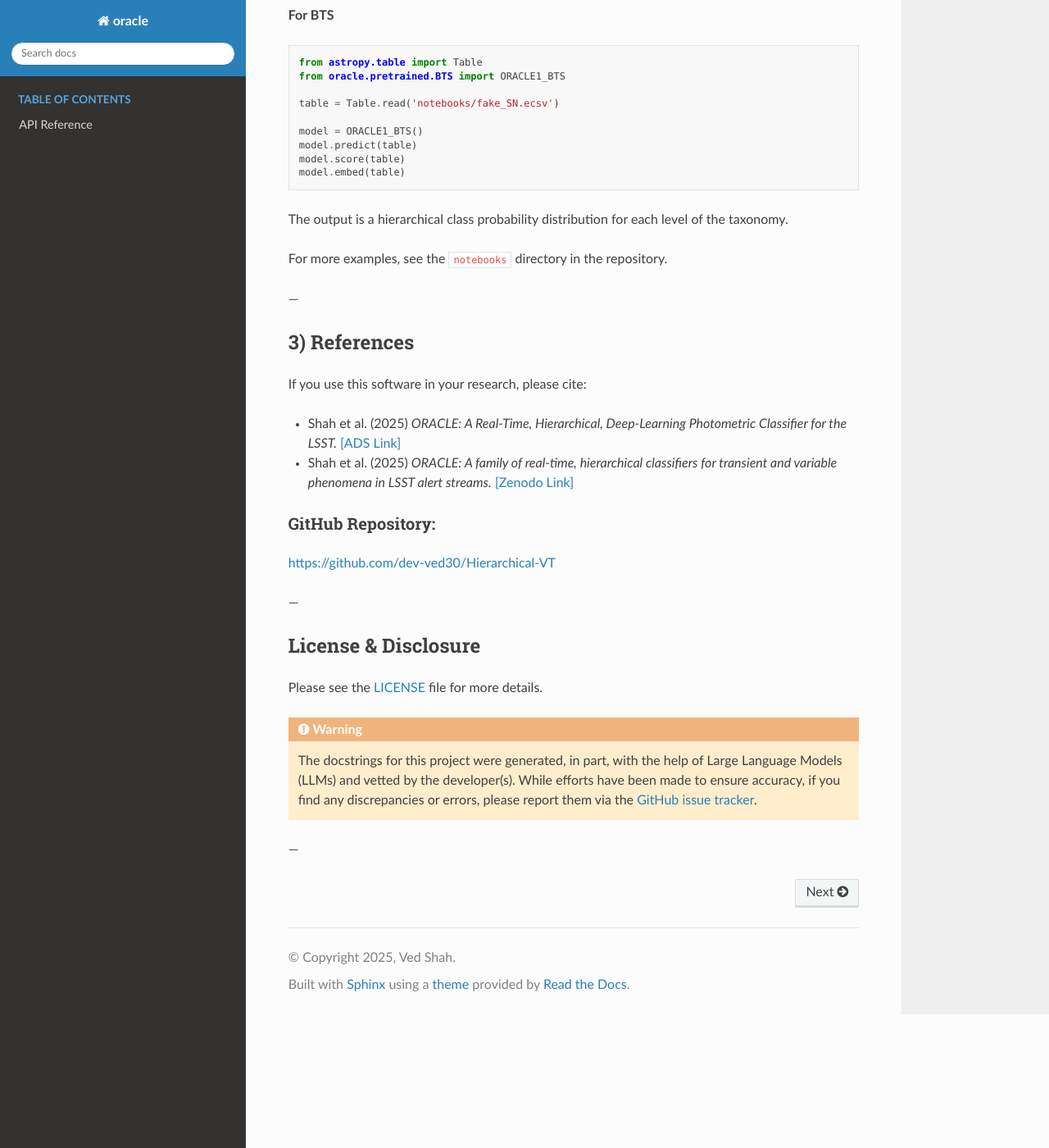
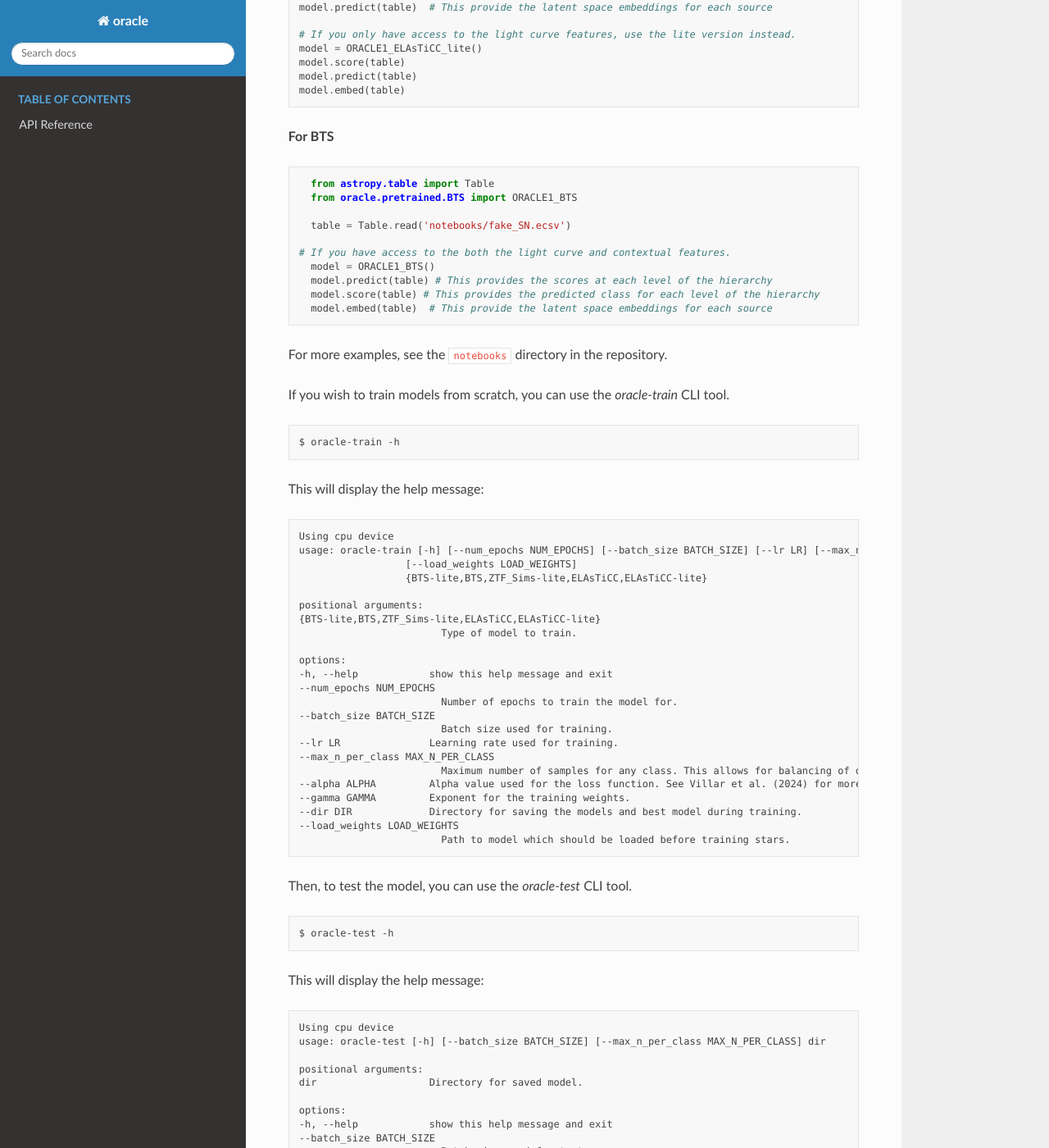
Before and after one commit to dev-ved30/Oracle, a Sphinx documentation site: the page built from docs/index.rst, in a window 1280 px wide and 1400 px high, scrolled down 1966 px. Shown: the whole window at 82% size. Built offline with Sphinx 7.4.7 and the Read the Docs theme 3.1.0, drawn with Linux system fonts in a browser that asks for light colours; pages that are not in the unit, such as notebooks, are missing from menus; some of the changed text lies outside the part shown.

Commit message:
updated docs with new links for the repo and updated instructions for train and test scripts

```diff
--- a/docs/index.rst
+++ b/docs/index.rst
@@ -40,22 +40,28 @@
 
 .. code-block:: bash
 
-   conda create --name oracle2 python=3.11
-   conda activate oracle2
+   conda create --name oracle python=3.11
+   conda activate oracle
 
-Then, install Oracle via pip:
+Then, install Oracle via pip: [Not available yet]
 
 .. code-block:: bash
 
-   pip install
+   pip install astro-oracle
+
+If you would like to install the version of the repository up on git, please use:
+
+.. code-block:: bash
+
+   pip install git+https://github.com/dev-ved30/Oracle.git
 
 If you intend to develop or modify the code, clone the repository and
 install in editable mode:
 
 .. code-block:: bash
 
-   git clone https://github.com/dev-ved30/Hierarchical-VT.git
-   cd Hierarchical-VT
+   git clone https://github.com/dev-ved30/Oracle.git
+   cd Oracle
    pip install -e .
 
 This should install all required dependencies.
@@ -76,15 +82,17 @@
 
    table = Table.read('notebooks/AGN_17032813.ecsv')
 
+   # If you have access to the both the light curve and contextual features.
    model = ORACLE1_ELAsTiCC()
-   model.score(table)
-   model.predict(table)
-   model.predict(table)
+   model.score(table) # This provides the scores at each level of the hierarchy
+   model.predict(table) # This provides the predicted class for each level of the hierarchy
+   model.predict(table)  # This provide the latent space embeddings for each source
 
+   # If you only have access to the light curve features, use the lite version instead.
    model = ORACLE1_ELAsTiCC_lite()
    model.score(table)
    model.predict(table)
-   model.predict(table)
+   model.embed(table)
 
 **For BTS**
 
@@ -95,15 +103,73 @@
 
    table = Table.read('notebooks/fake_SN.ecsv')
 
+ # If you have access to the both the light curve and contextual features.
    model = ORACLE1_BTS()
-   model.predict(table)
-   model.score(table)
-   model.embed(table)
-
-The output is a hierarchical class probability distribution for each level of the taxonomy.
+   model.predict(table) # This provides the scores at each level of the hierarchy
+   model.score(table) # This provides the predicted class for each level of the hierarchy
+   model.embed(table)  # This provide the latent space embeddings for each source
 
 For more examples, see the ``notebooks`` directory in the repository.
 
+If you wish to train models from scratch, you can use the `oracle-train` CLI tool.
+
+.. code-block:: bash
+
+   $ oracle-train -h
+
+This will display the help message:
+
+.. code-block:: none
+
+   Using cpu device
+   usage: oracle-train [-h] [--num_epochs NUM_EPOCHS] [--batch_size BATCH_SIZE] [--lr LR] [--max_n_per_class MAX_N_PER_CLASS] [--alpha ALPHA] [--gamma GAMMA] [--dir DIR]
+                     [--load_weights LOAD_WEIGHTS]
+                     {BTS-lite,BTS,ZTF_Sims-lite,ELAsTiCC,ELAsTiCC-lite}
+
+   positional arguments:
+   {BTS-lite,BTS,ZTF_Sims-lite,ELAsTiCC,ELAsTiCC-lite}
+                           Type of model to train.
+
+   options:
+   -h, --help            show this help message and exit
+   --num_epochs NUM_EPOCHS
+                           Number of epochs to train the model for.
+   --batch_size BATCH_SIZE
+                           Batch size used for training.
+   --lr LR               Learning rate used for training.
+   --max_n_per_class MAX_N_PER_CLASS
+                           Maximum number of samples for any class. This allows for balancing of datasets.
+   --alpha ALPHA         Alpha value used for the loss function. See Villar et al. (2024) for more information. [https://arxiv.org/abs/2312.02266]
+   --gamma GAMMA         Exponent for the training weights.
+   --dir DIR             Directory for saving the models and best model during training.
+   --load_weights LOAD_WEIGHTS
+                           Path to model which should be loaded before training stars.
+
+Then, to test the model, you can use the `oracle-test` CLI tool.
+
+.. code-block:: bash
+
+   $ oracle-test -h
+
+This will display the help message:
+
+.. code-block:: none
+
+   Using cpu device
+   usage: oracle-test [-h] [--batch_size BATCH_SIZE] [--max_n_per_class MAX_N_PER_CLASS] dir
+
+   positional arguments:
+   dir                   Directory for saved model.
+
+   options:
+   -h, --help            show this help message and exit
+   --batch_size BATCH_SIZE
+                           Batch size used for test.
+   --max_n_per_class MAX_N_PER_CLASS
+                           Maximum number of samples for any class. This allows for balancing of datasets.
+
+If you wish to add your own models, I recommend adding to the functions implemented in 'src/oracle/presets.py'.
+The training code is flexible enough to accommodate new model architectures and training procedures.
 ---
 
 3) References
@@ -120,20 +186,20 @@
 
 GitHub Repository:
 ~~~~~~~~~~~~~~~~~~
-`https://github.com/dev-ved30/Hierarchical-VT <https://github.com/dev-ved30/Hierarchical-VT>`_
+`https://github.com/dev-ved30/Oracle# <https://github.com/dev-ved30/Oracle#>`_
 
 ---
 
 License & Disclosure
 --------------------
 
-Please see the `LICENSE <https://github.com/dev-ved30/Hierarchical-VT/blob/main/LICENSE>`_ file for more details.
+Please see the `LICENSE <https://github.com/dev-ved30/Oracle/blob/main/LICENSE>`_ file for more details.
 
 
 .. warning::
    The docstrings for this project were generated, in part, with the help of Large Language Models (LLMs)
    and vetted by the developer(s). While efforts have been made to ensure accuracy,
    if you find any discrepancies or errors, please report them via the
-   `GitHub issue tracker <https://github.com/dev-ved30/Hierarchical-VT/issues>`_.
+   `GitHub issue tracker <https://github.com/dev-ved30/Oracle/issues>`_.
 
 ---
```
Also changed, not shown: 11 other files.
